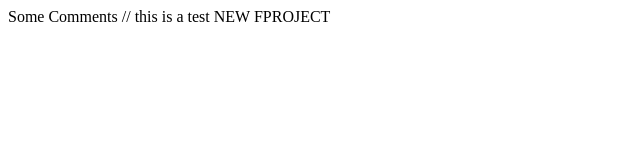
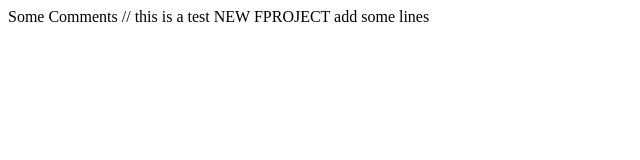
Before and after one commit to AmiracleDesign/Test-site, a plain HTML site: page index.html in a window 1280 px wide. Shown: the whole page, without its empty margins (0-640 px from the left). Drawn offline with Linux system fonts and the light colour scheme.

Commit message:
add lines

```diff
--- a/index.html
+++ b/index.html
@@ -10,5 +10,7 @@ Some Comments //
 this is a test
 
 NEW FPROJECT
+
+add some lines
 </body>
 </html>
```
